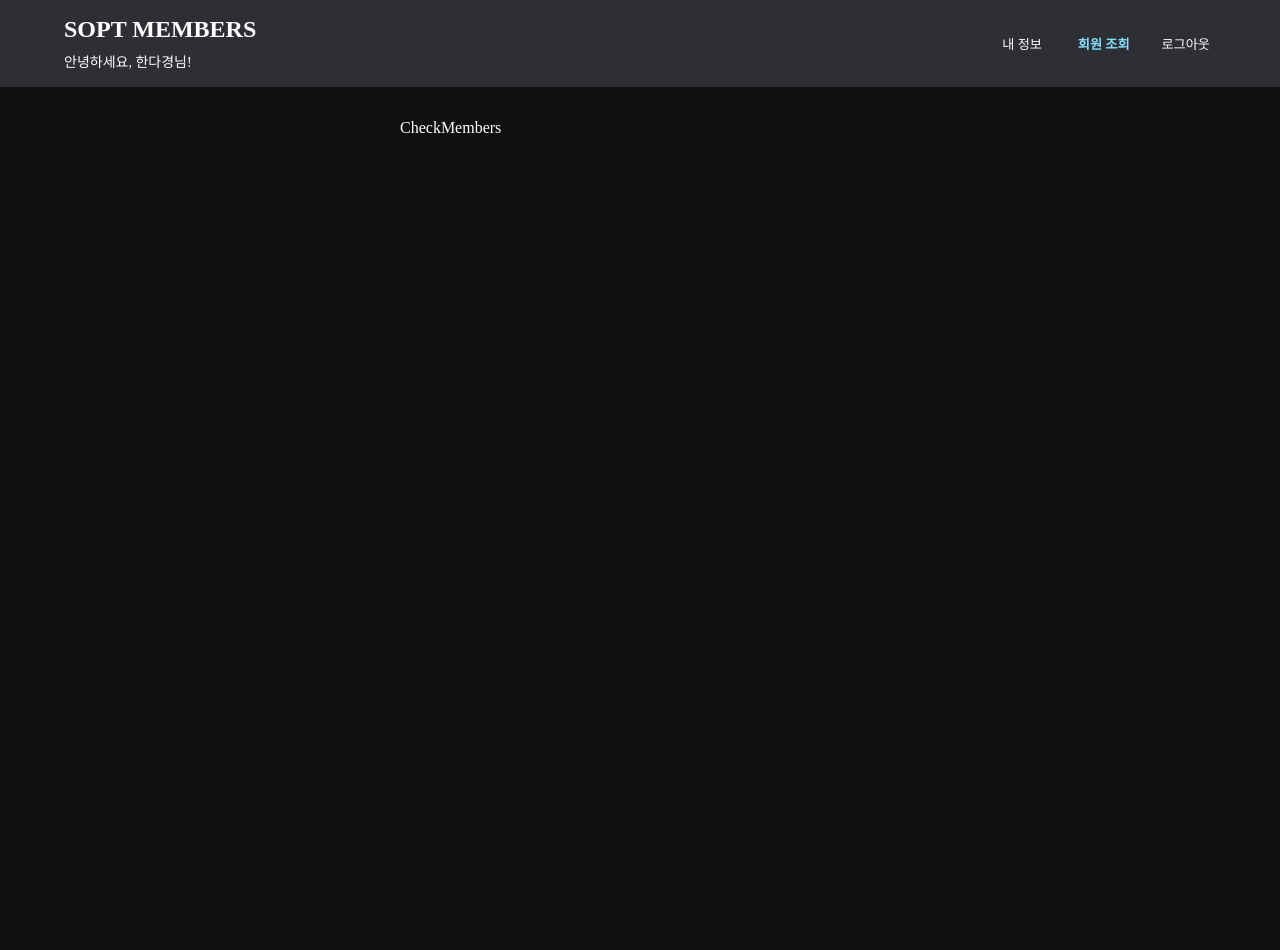
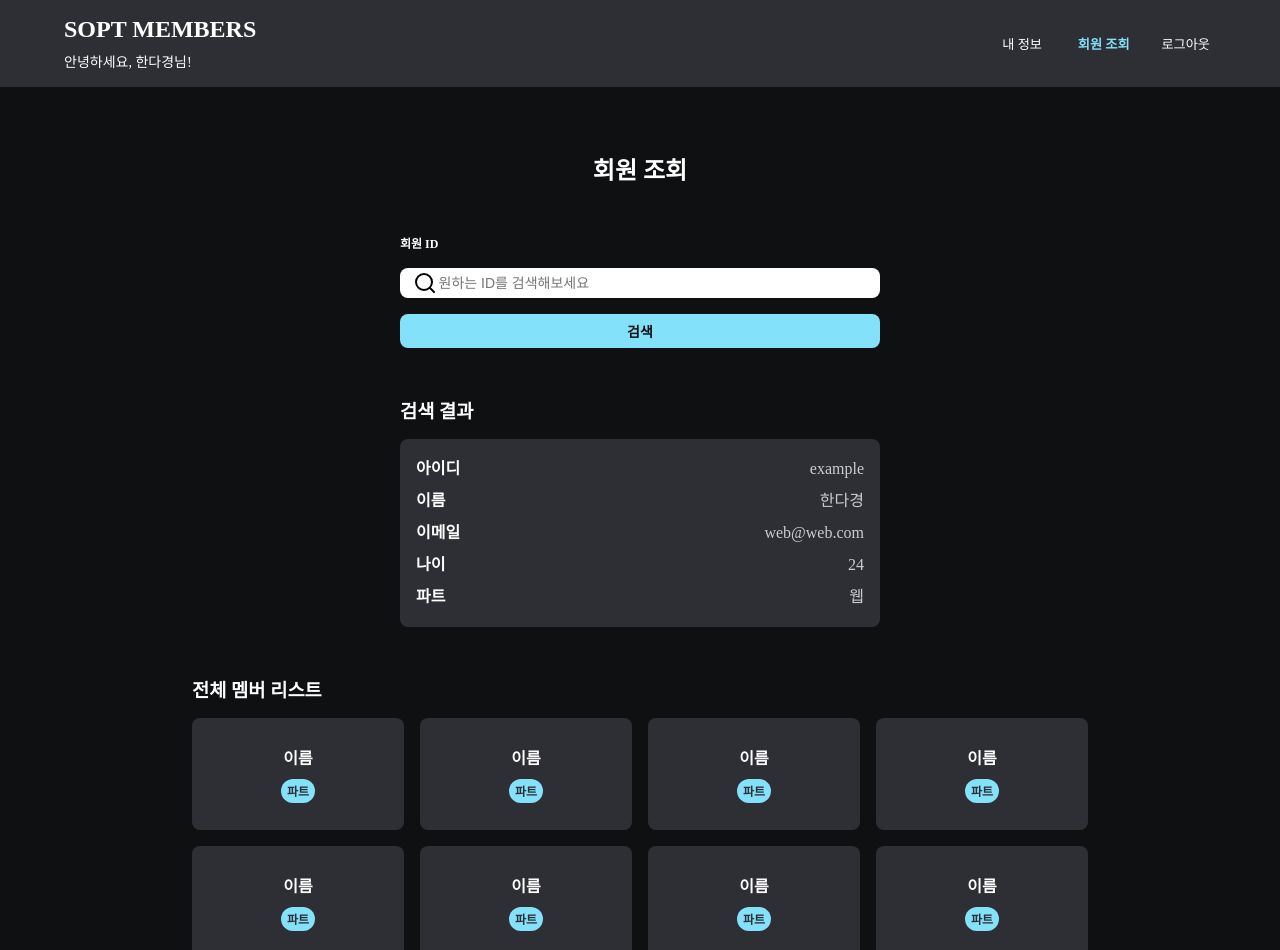
Before and after one commit to 38-lets-sopt-web/DagyeongHan, a React (Vite) app in the folder week4/homework/member-admin/: page /mypage/checkmembers in a window 1280 px wide. Shown: the top 950 px of the page. Before the commit the page ends 800 px from the top, so only its background shows below. Built offline with nearby package versions, Linux system fonts and the light colour scheme.

Commit message:
feat: 마이페이지-회원정보 레이아웃 세팅 및 UI 구현

```diff
--- a/week4/homework/member-admin/src/components/mypage/CheckMembers.tsx
+++ b/week4/homework/member-admin/src/components/mypage/CheckMembers.tsx
@@ -1,5 +1,126 @@
+/** @jsxImportSource @emotion/react */
+import { css } from "@emotion/react";
+import Input from "@/components/Input";
+import MemberCard from "@/components/mypage/MemberCard";
+import Button from "@/components/Button";
+
+const memberInfo = [
+  { label: "아이디", value: "example" },
+  { label: "이름", value: "한다경" },
+  { label: "이메일", value: "web@web.com" },
+  { label: "나이", value: "24" },
+  { label: "파트", value: "웹" },
+];
+
 export default function CheckMembers() {
   return (
-    <div>CheckMembers</div>
-  )
+    <div css={rootContainerStyle}>
+      <h2 css={titleStyle}>회원 조회</h2>
+
+      <section css={fieldStyle}>
+        <span css={labelStyle}>회원 ID</span>
+        <Input placeholder="원하는 ID를 검색해보세요" hasSearchIcon />
+        <Button buttonText="검색" />
+      </section>
+
+      <section css={fieldStyle}>
+        <h3 css={titleStyle}>검색 결과</h3>
+        <div css={tableCardStyle}>
+          <table css={tableStyle}>
+            <tbody>
+              {memberInfo.map(({ label, value }) => (
+                <tr key={label}>
+                  <th scope="row">{label}</th>
+                  <td>{value}</td>
+                </tr>
+              ))}
+            </tbody>
+          </table>
+        </div>
+      </section>
+
+      <section css={memberListStyle}>
+        <h3 css={titleStyle}>전체 멤버 리스트</h3>
+        <div css={cardSectionStyle}>
+          <MemberCard />
+          <MemberCard />
+          <MemberCard />
+          <MemberCard />
+          <MemberCard />
+          <MemberCard />
+          <MemberCard />
+          <MemberCard />
+          <MemberCard />
+          <MemberCard />
+        </div>
+      </section>
+    </div>
+  );
 }
+
+const rootContainerStyle = css`
+  width: 100%;
+  display: flex;
+  flex-direction: column;
+  justify-content: center;
+  align-items: center;
+  gap: 3em;
+`;
+
+const titleStyle = css`
+  margin: 0;
+`;
+
+const labelStyle = css`
+  font-size: 0.75em;
+  font-weight: 600;
+`;
+
+const fieldStyle = css`
+  width: 30em;
+  display: flex;
+  flex-direction: column;
+  gap: 1em;
+`;
+
+const tableCardStyle = css`
+  width: 100%;
+  padding: 0.875em 1em;
+  background: #2e2e35;
+  border-radius: 8px;
+`;
+
+const tableStyle = css`
+  width: 100%;
+  border-collapse: collapse;
+
+  th,
+  td {
+    padding: 0.25em 0;
+    line-height: 1.5;
+  }
+
+  th {
+    font-weight: 700;
+    text-align: left;
+  }
+
+  td {
+    color: #ccc;
+    font-weight: 500;
+    text-align: right;
+  }
+`;
+
+const memberListStyle = css`
+  width: 100%;
+  display: flex;
+  flex-direction: column;
+  gap: 1em;
+`;
+
+const cardSectionStyle = css`
+  display: grid;
+  grid-template-columns: repeat(auto-fit, minmax(12em, 1fr));
+  gap: 1em;
+`;
--- /dev/null
+++ b/week4/homework/member-admin/src/components/mypage/MemberCard.tsx
@@ -0,0 +1,39 @@
+/** @jsxImportSource @emotion/react */
+import { css } from "@emotion/react";
+
+export default function MemberCard() {
+  return (
+    <div css={CardWrapStyle}>
+      <span css={nameStyle}>이름</span>
+      <span css={partStyle}>파트</span>
+    </div>
+  )
+}
+
+const CardWrapStyle = css`
+  width: 100%;
+  min-width: 12em;
+  height: 7em;
+  display: flex;
+  flex-direction: column;
+  justify-content: center;
+  align-items: center;
+  gap: 0.625em;
+  padding: 1em;
+  background: #2e2e35;
+  border-radius: 8px;
+  cursor: pointer;
+`;
+
+const nameStyle = css`
+  font-weight: 600;
+`;
+
+const partStyle = css`
+  background: #84e1fa;
+  border-radius: 100px;
+  font-size: 0.75em;
+  font-weight: 600;
+  padding: 0.25em 0.5em;
+  color: #2e2e35;
+`;
--- a/week4/homework/member-admin/src/pages/MyPage.tsx
+++ b/week4/homework/member-admin/src/pages/MyPage.tsx
@@ -1,13 +1,17 @@
 /** @jsxImportSource @emotion/react */
 import { css } from "@emotion/react";
 import Header from "@/components/mypage/Header";
-import { Outlet } from "react-router";
+import { Outlet, useLocation } from "react-router";
 
 export default function MyPage() {
+
+  const { pathname } = useLocation();
+  const isCheckMembers = pathname === "/mypage/checkmembers";
+
   return (
     <div css={rootContainerStyle}>
       <Header/>
-      <main css={mainContainerStyle}>
+      <main css={mainContainerStyle(isCheckMembers)}>
         <Outlet />
       </main>
     </div>
@@ -23,6 +27,9 @@ const rootContainerStyle = css`
   gap: 2em;
 `;
 
-const mainContainerStyle = css`
-  width: min(30em, calc(100% - 2em));
+const mainContainerStyle = (isCheckMembers: boolean) => css`
+  min-width: ${isCheckMembers
+    ? "100%"
+    : "30em"};
+  padding: 2em 12em;
 `;
```
